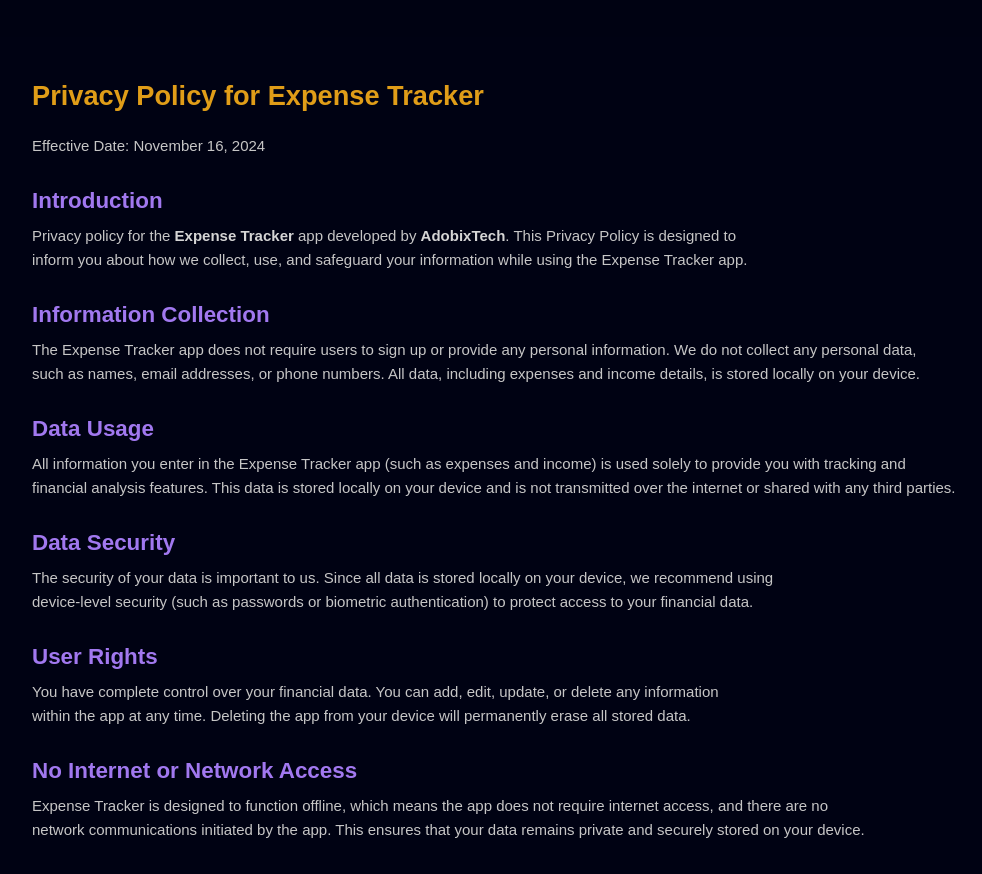
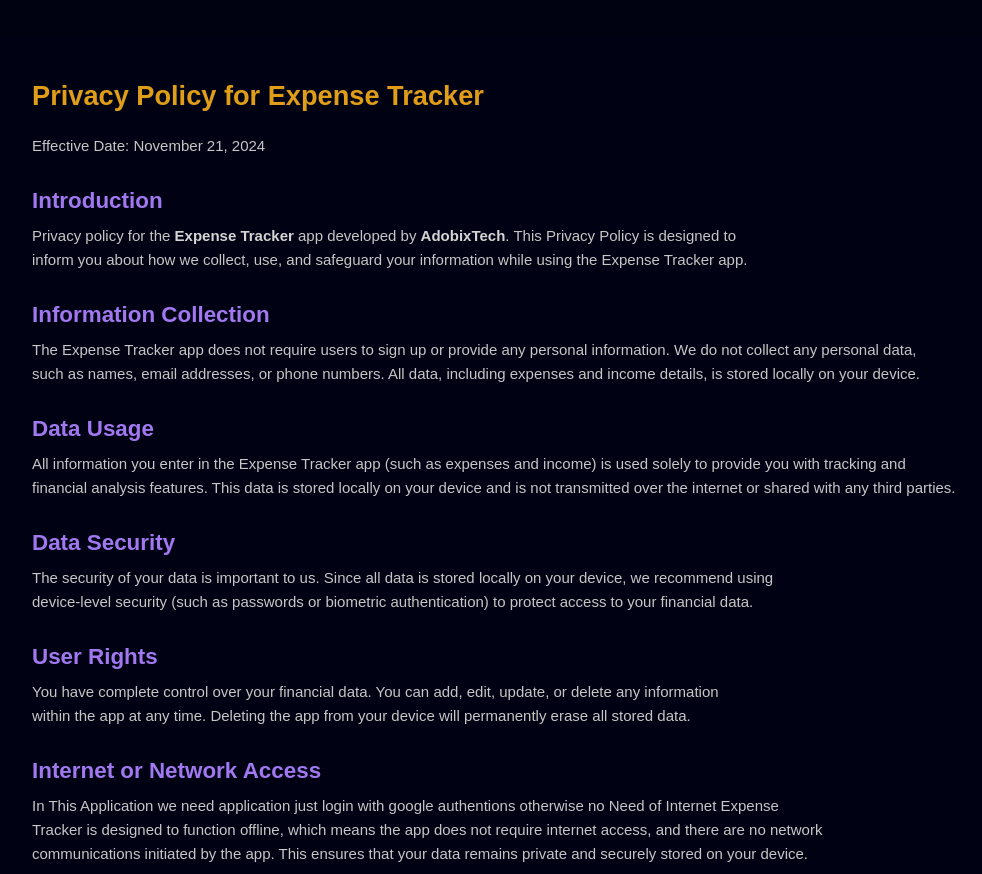
Before and after one commit to adobixtech/adobixtech.github.io, a plain HTML site: page applist/expense_tracker/pp.html in a window 1280 px wide. Shown: the part 68-942 px from the top of the page, without its empty margins (128-1110 px from the left). Drawn offline with Linux system fonts and the light colour scheme; a web font is replaced by a local one.

Commit message:
Update pp.html

```diff
--- a/applist/expense_tracker/pp.html
+++ b/applist/expense_tracker/pp.html
@@ -23,7 +23,7 @@
     <section id="privacy">
       <div class="container">
         <h2>Privacy Policy for Expense Tracker</h2>
-        <p>Effective Date: November 16, 2024</p>
+        <p>Effective Date: November 21, 2024</p>
         <h3>Introduction</h3>
         <p>
           Privacy policy for the <span class="bold">Expense Tracker</span> app
@@ -58,8 +58,9 @@
           update, or delete any information within the app at any time. Deleting
           the app from your device will permanently erase all stored data.
         </p>
-        <h3>No Internet or Network Access</h3>
+        <h3>Internet or Network Access</h3>
         <p>
+          In This Application we need application just login with google authentions otherwise no Need of Internet
           Expense Tracker is designed to function offline, which means the app
           does not require internet access, and there are no network
           communications initiated by the app. This ensures that your data
```
